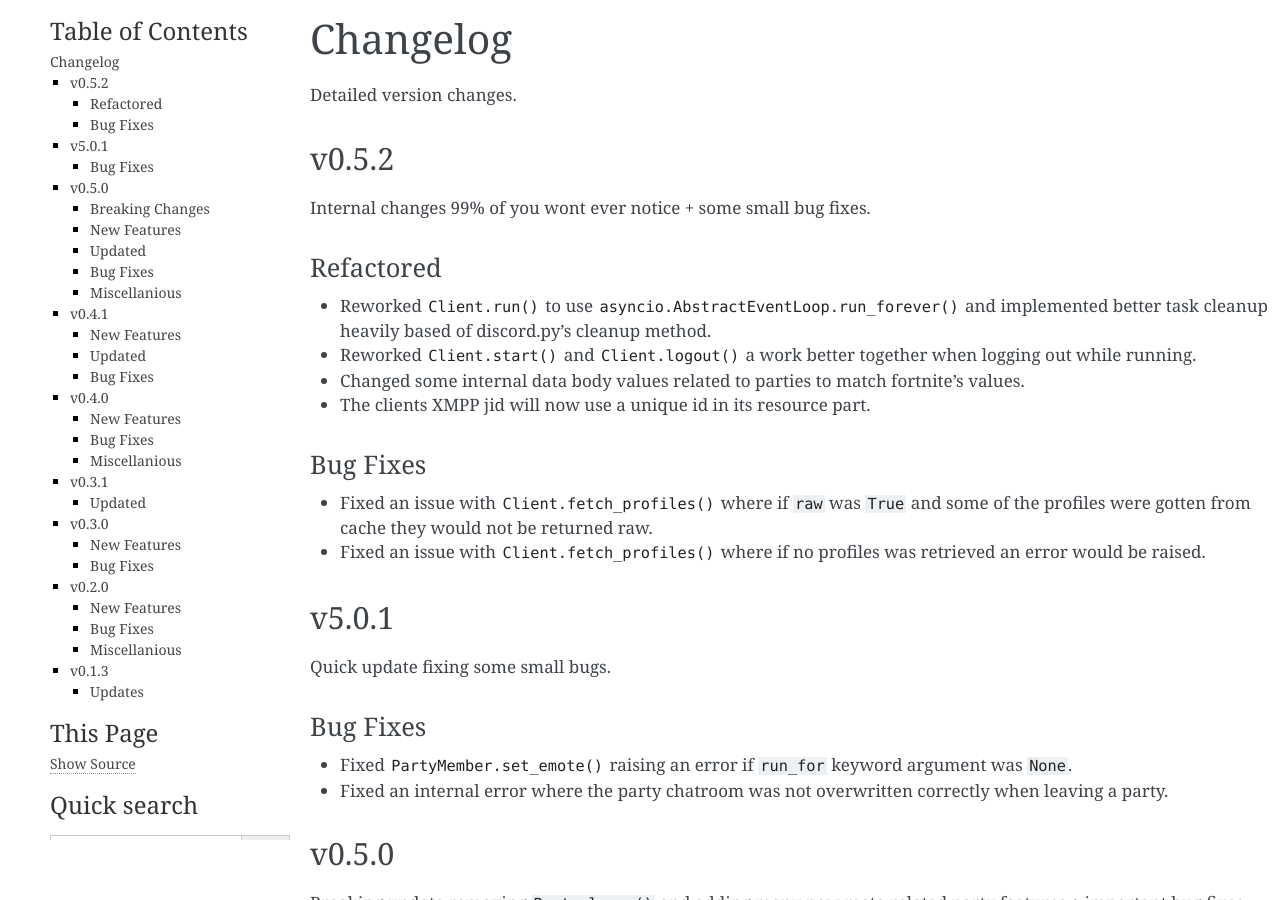
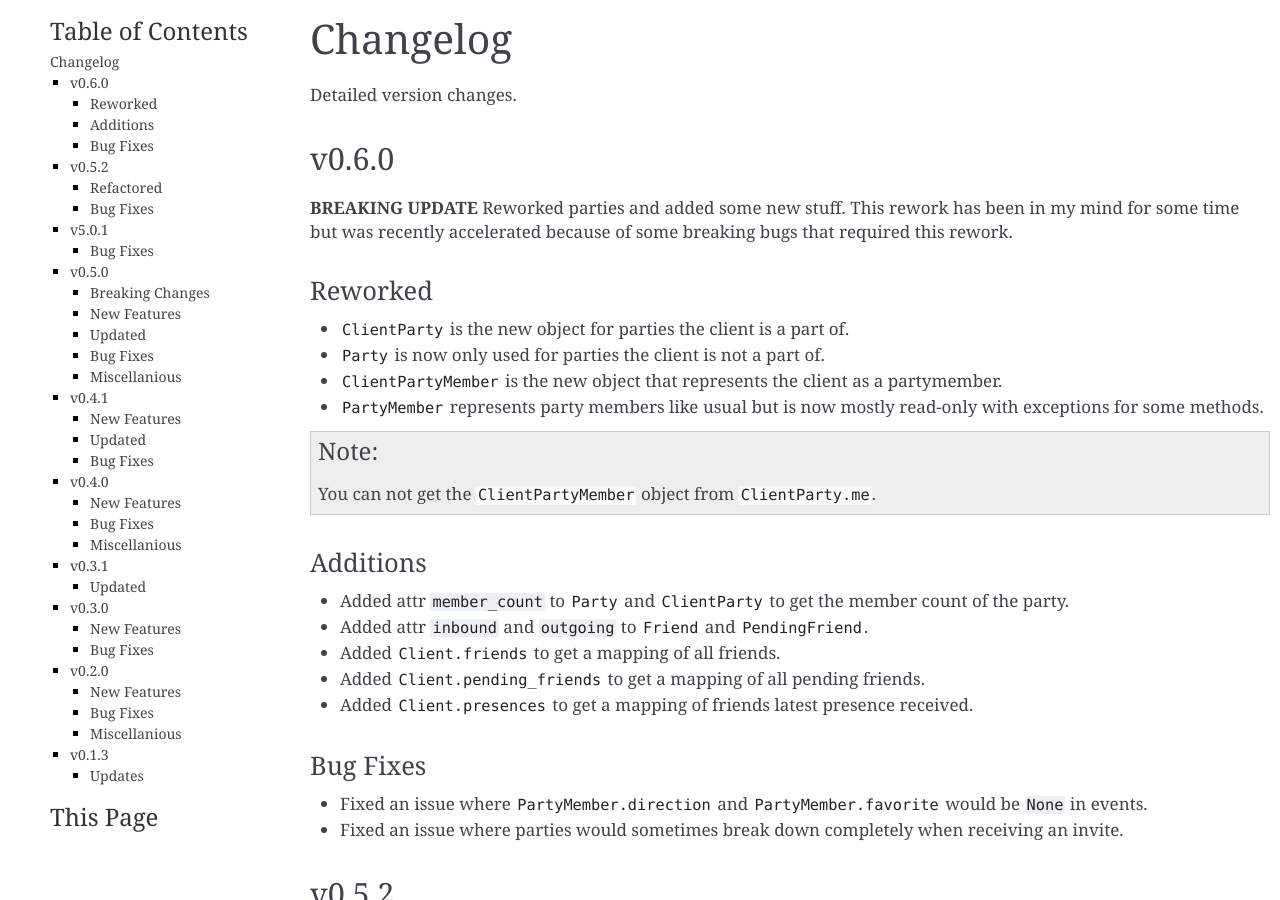
Before and after one commit to Terbau/fortnitepy, a Sphinx documentation site: the page built from docs/changelog.rst, in a window 1280 px wide and 900 px high. Built offline with Sphinx 7.4.7, drawn with Linux system fonts in a browser that asks for light colours.

Commit message:
Changelog + version bump

```diff
--- a/docs/changelog.rst
+++ b/docs/changelog.rst
@@ -4,6 +4,40 @@
 =========
 
 Detailed version changes.
+
+
+v0.6.0
+------
+
+**BREAKING UPDATE**
+Reworked parties and added some new stuff. This rework has been in my mind for some time but was recently accelerated because of some breaking bugs that required this rework.
+
+Reworked
+~~~~~~~~
+
+- :class:`ClientParty` is the new object for parties the client is a part of.
+- :class:`Party` is now only used for parties the client is not a part of.
+- :class:`ClientPartyMember` is the new object that represents the client as a partymember.
+- :class:`PartyMember` represents party members like usual but is now mostly read-only with exceptions for some methods.
+
+.. note::
+
+    You can not get the :class:`ClientPartyMember` object from :attr:`ClientParty.me`.
+
+Additions
+~~~~~~~~~
+
+- Added attr ``member_count`` to :class:`Party` and :class:`ClientParty` to get the member count of the party.
+- Added attr ``inbound`` and ``outgoing`` to :class:`Friend` and :class:`PendingFriend`.
+- Added :attr:`Client.friends` to get a mapping of all friends.
+- Added :attr:`Client.pending_friends` to get a mapping of all pending friends.
+- Added :attr:`Client.presences` to get a mapping of friends latest presence received.
+
+Bug Fixes
+~~~~~~~~~
+
+- Fixed an issue where :attr:`PartyMember.direction` and :attr:`PartyMember.favorite` would be ``None`` in events.
+- Fixed an issue where parties would sometimes break down completely when receiving an invite.
 
 
 v0.5.2
--- a/fortnitepy/__init__.py
+++ b/fortnitepy/__init__.py
@@ -24,7 +24,7 @@
 SOFTWARE.
 """
 
-__version__ = '0.5.2'
+__version__ = '0.6.0'
 
 from .client import Client
 from .friend import Friend, PendingFriend
```
